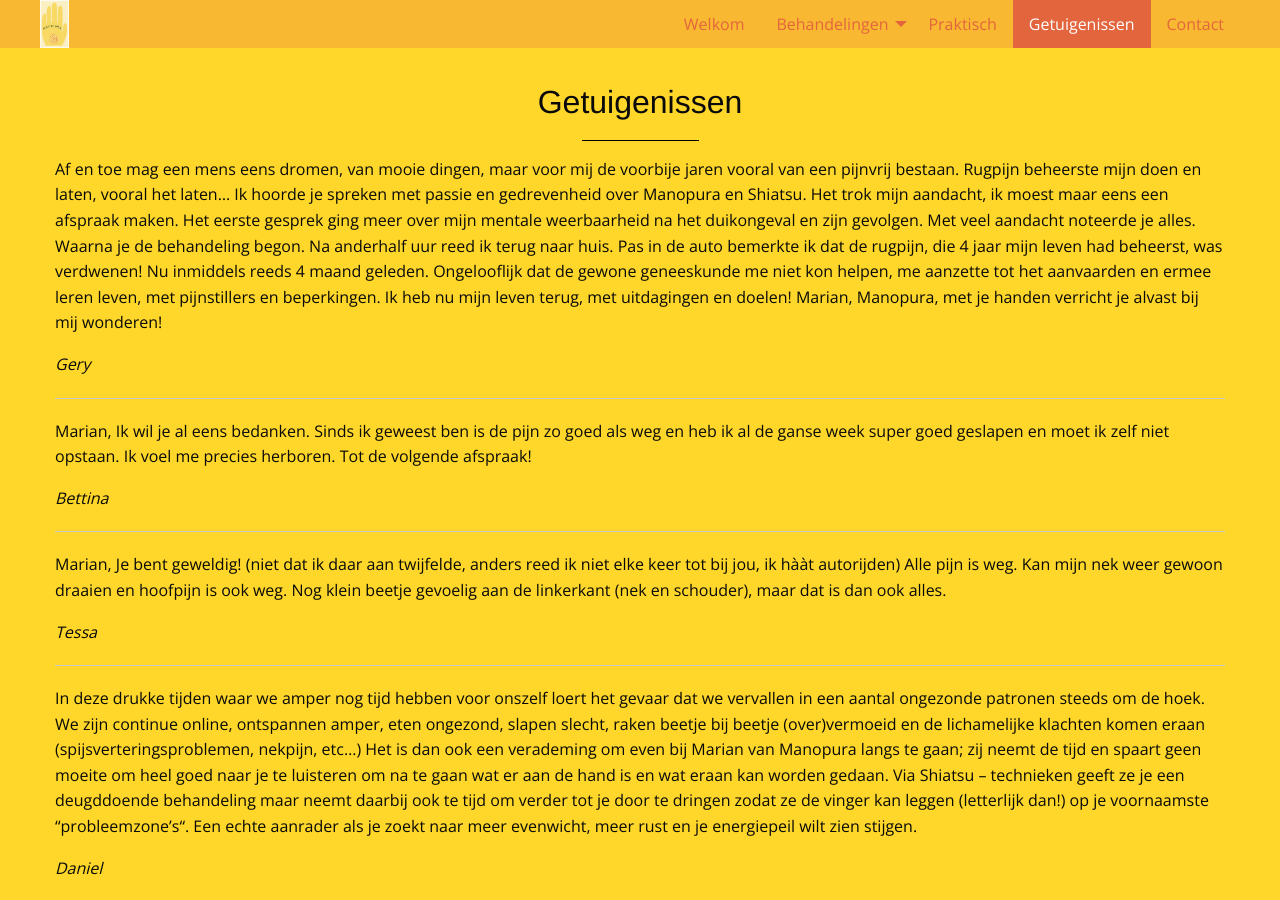
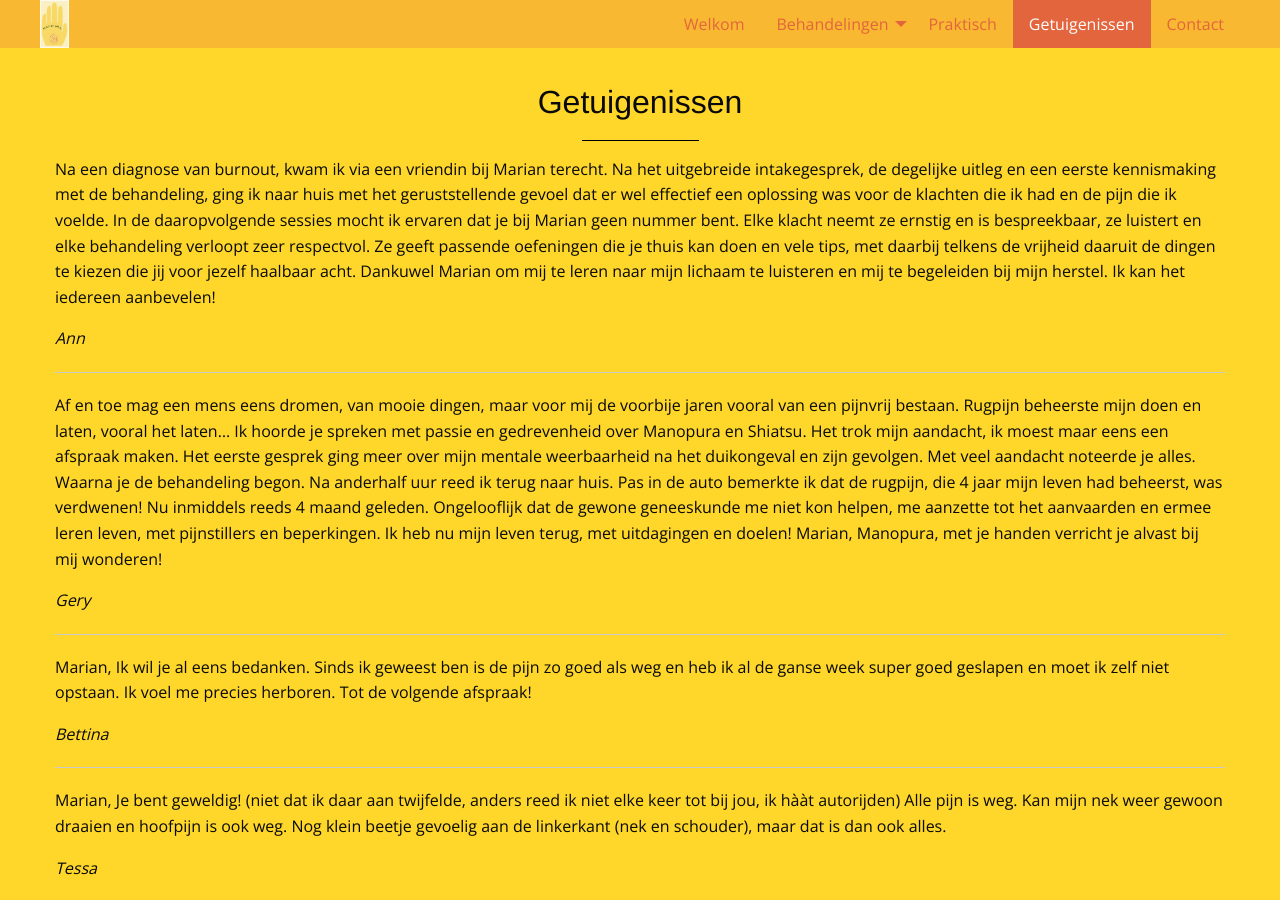
Before and after one commit to manopura/manopura.github.io, a Jekyll site: the page built from Getuigenissen.md, in a window 1280 px wide and 900 px high. Built offline with Jekyll 4.4.1, drawn with Linux system fonts in a browser that asks for light colours; nearby versions of some CDN libraries; our own code applies the rules of GitHub Pages for plain Markdown files.

Commit message:
Update Getuigenissen.md

```diff
--- a/Getuigenissen.md
+++ b/Getuigenissen.md
@@ -3,6 +3,14 @@ layout: markdown
 menu: Getuigenissen
 ---
 # Getuigenissen
+
+Na een diagnose van burnout, kwam ik via een vriendin bij Marian terecht. Na het uitgebreide intakegesprek, de degelijke uitleg en een eerste kennismaking met de behandeling, ging ik naar huis met het geruststellende gevoel dat er wel effectief een oplossing was voor de klachten die ik had en de pijn die ik voelde.
+In de daaropvolgende sessies mocht ik ervaren dat je bij Marian geen nummer bent. Elke klacht neemt ze ernstig en is bespreekbaar, ze luistert en elke behandeling verloopt zeer respectvol. Ze geeft passende oefeningen die je thuis kan doen en vele tips, met daarbij telkens de vrijheid daaruit de dingen te kiezen die jij voor jezelf haalbaar acht.
+Dankuwel Marian om mij te leren naar mijn lichaam te luisteren en mij te begeleiden bij mijn herstel. Ik kan het iedereen aanbevelen!
+
+*Ann*
+
+---
 
 Af en toe mag een mens eens dromen, van mooie dingen, maar voor mij de voorbije jaren vooral van een pijnvrij bestaan. Rugpijn beheerste mijn doen en laten, vooral het laten... Ik hoorde je spreken met passie en gedrevenheid over Manopura en Shiatsu. Het trok mijn aandacht, ik moest maar eens een afspraak maken. Het eerste gesprek ging meer over mijn mentale weerbaarheid na het duikongeval en zijn gevolgen. Met veel aandacht noteerde je alles. Waarna je de behandeling begon. Na anderhalf uur reed ik terug naar huis. Pas in de auto bemerkte ik dat de rugpijn, die 4 jaar mijn leven had beheerst, was verdwenen! Nu inmiddels reeds 4 maand geleden. Ongelooflijk dat de gewone geneeskunde me niet kon helpen, me aanzette tot het aanvaarden en ermee leren leven, met pijnstillers en beperkingen. Ik heb nu mijn leven terug, met uitdagingen en doelen! Marian, Manopura, met je handen verricht je alvast bij mij wonderen!
 
```
